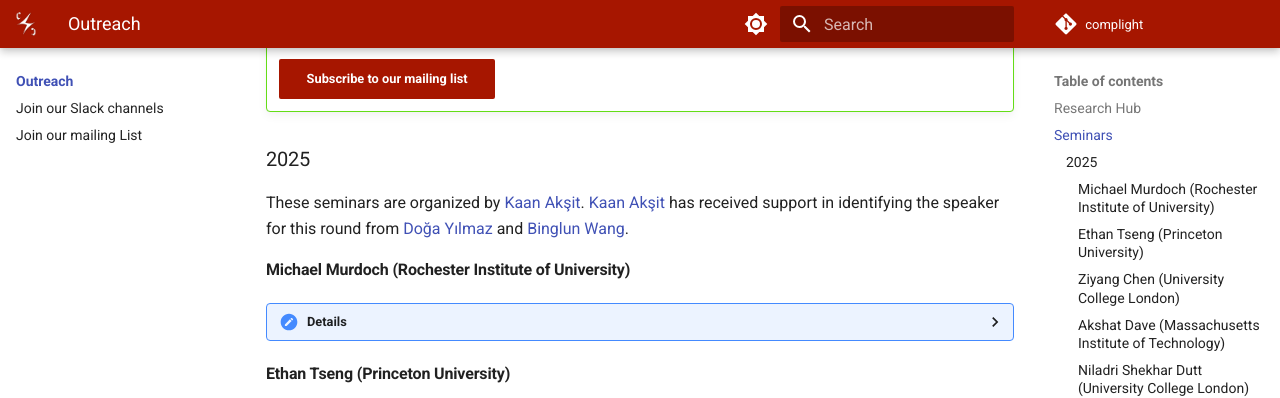
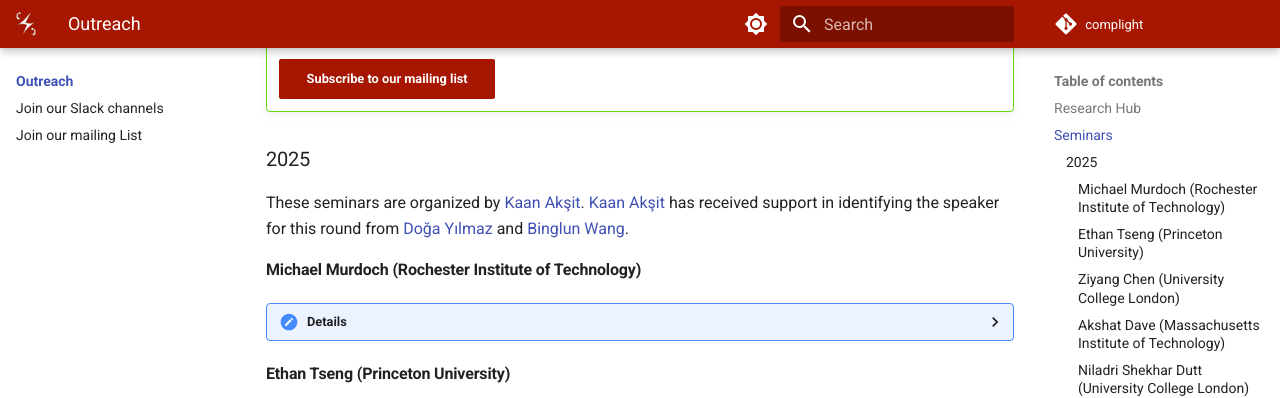
Before and after one commit to complight/complight.github.io, an MkDocs documentation site: the page built from docs/outreach/index.md, in a window 1280 px wide and 900 px high, scrolled down 1042 px. Shown: the top 398 px of the window. Built offline with MkDocs 1.6.1 and Material for MkDocs 9.7.7, drawn with Linux system fonts in a browser that asks for light colours.

Commit message:
Fixing a typo in the outreach page.

```diff
--- a/docs/outreach/index.md
+++ b/docs/outreach/index.md
@@ -37,7 +37,7 @@ These seminars are organized by [Kaan Akşit](https://kaanaksit.com).
 [Kaan Akşit](https://kaanaksit.com) has received support in identifying the speaker for this round from [Doğa Yılmaz](https://yilmazdoga.net/) and [Binglun Wang](https://binglunwang.github.io/).
 
 
-#### Michael Murdoch (Rochester Institute of University)
+#### Michael Murdoch (Rochester Institute of Technology)
 
 ??? Details
     **Date:**
```
